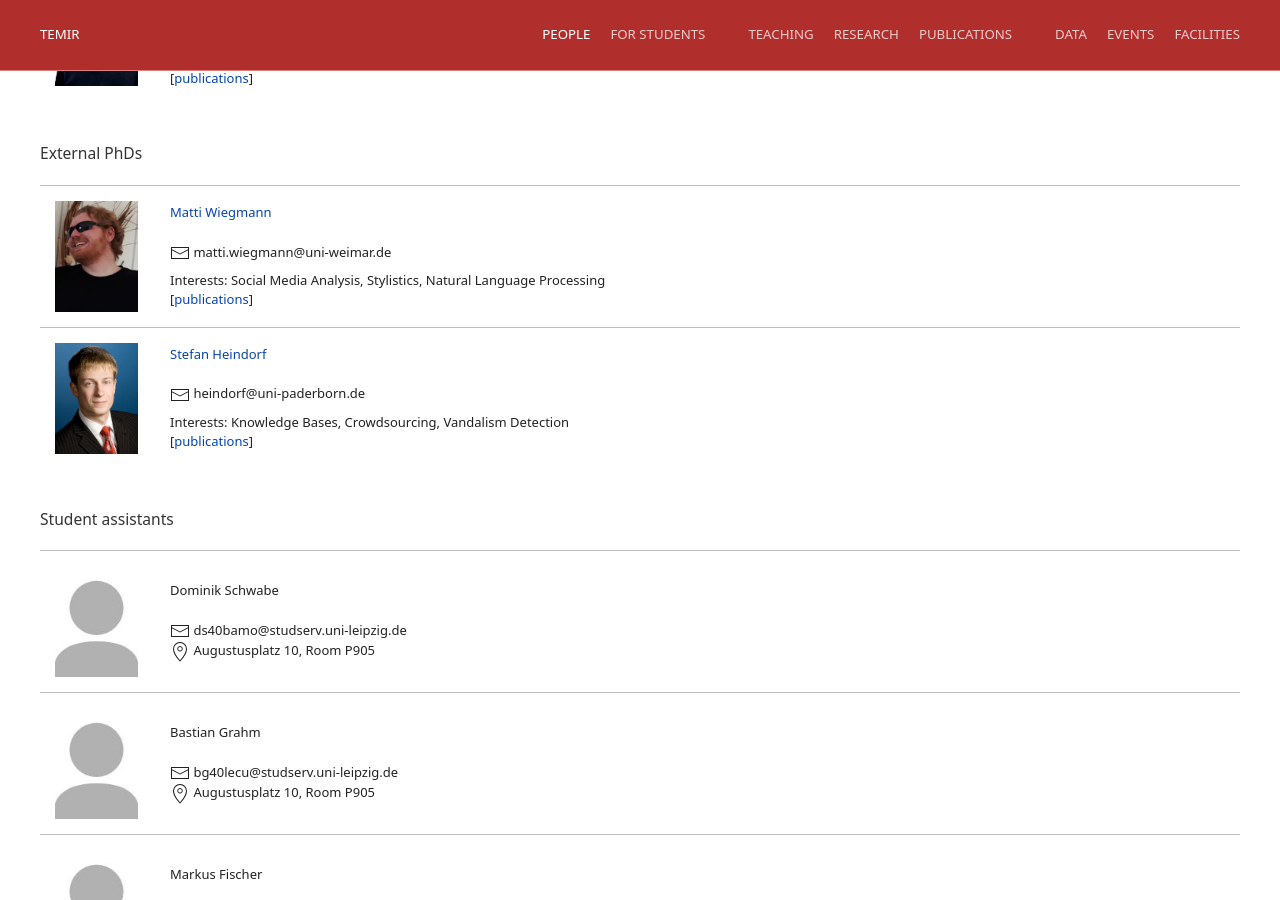
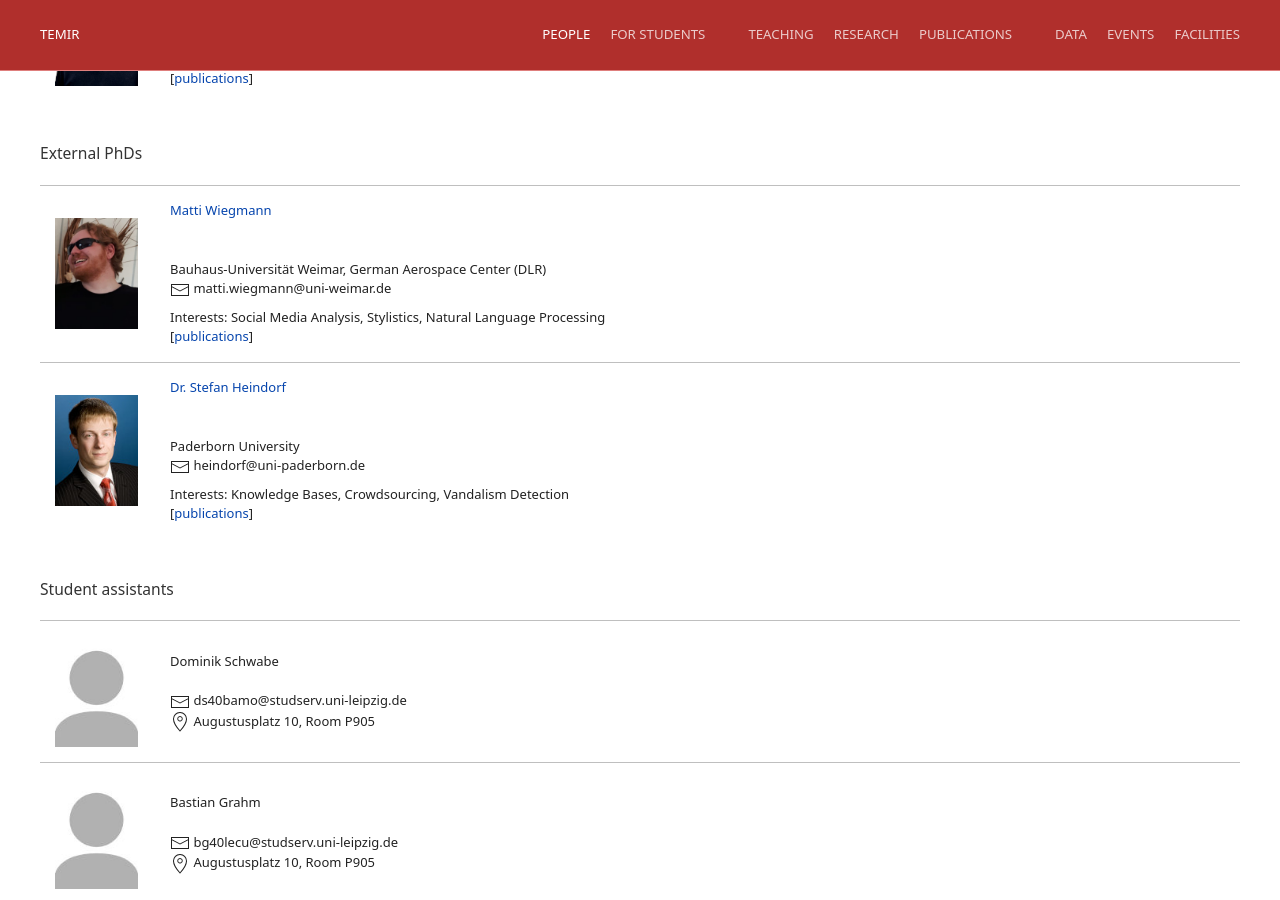
Before and after one commit to temir-org/temir-org.github.io, a Jekyll site: the page built from people.html, in a window 1280 px wide and 900 px high, scrolled down 972 px. Built offline with Jekyll 4.4.1, drawn with Linux system fonts in a browser that asks for light colours.

Commit message:
Update people.html

```diff
--- a/people.html
+++ b/people.html
@@ -81,7 +81,8 @@ description: People
                     <a
                         href="https://www.uni-weimar.de/en/media/chairs/computer-science-department/webis/people/wiegmann/">
                         <p>Matti Wiegmann</p>
-                    </a>
+                    </a><br>
+                    Bauhaus-Universität Weimar, German Aerospace Center (DLR)<br>
                     <span uk-icon="mail"></span>&nbsp;matti.wiegmann<wbr>&#64;uni-weimar.de
                     <p class="information">
                         Interests: Social Media Analysis, Stylistics, Natural Language Processing <br>
@@ -94,8 +95,9 @@ description: People
                 <div class="description">
                     <a
                         href="https://www.uni-paderborn.de/person/11871/">
-                        <p>Stefan Heindorf</p>
-                    </a>
+                        <p>Dr. Stefan Heindorf</p>
+                    </a><br>
+                    Paderborn University<br>
                     <span uk-icon="mail"></span>&nbsp;heindorf<wbr>&#64;uni-paderborn.de
                     <p class="information">
                         Interests: Knowledge Bases, Crowdsourcing, Vandalism Detection <br>
```
